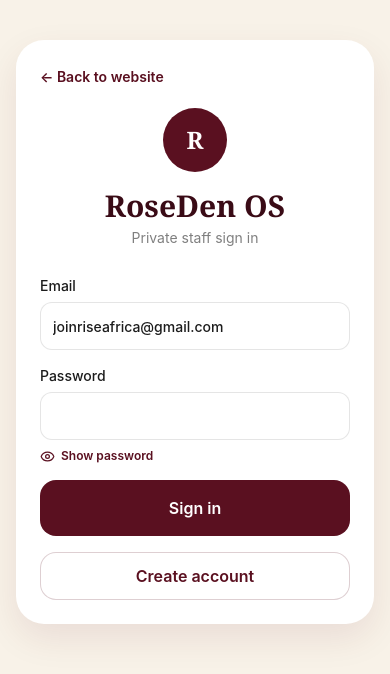
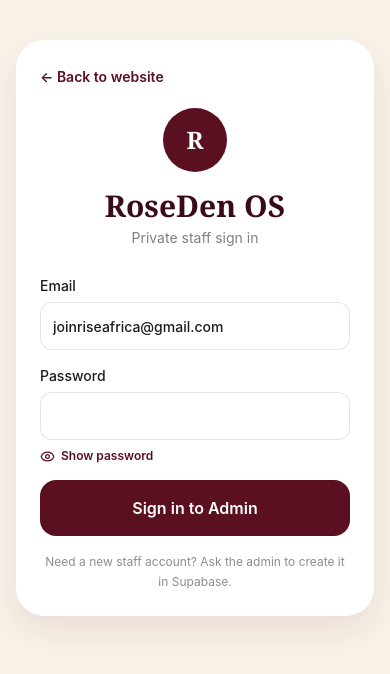
Before and after one commit to Denis060/RoseDen, a Next.js app: page /login in a window 390 px wide. Shown: the top 674 px of the page. Built offline with nearby package versions, Linux system fonts and the light colour scheme; no server answers.

Commit message:
Harden mobile login flow

```diff
--- a/app/login/page.tsx
+++ b/app/login/page.tsx
@@ -3,7 +3,7 @@
 import Link from "next/link";
 import { FormEvent, Suspense, useState } from "react";
 import { useRouter, useSearchParams } from "next/navigation";
-import { Eye, EyeOff } from "lucide-react";
+import { Eye, EyeOff, LoaderCircle } from "lucide-react";
 import { supabase } from "@/lib/supabase";
 import { Field } from "@/components/ui";
 
@@ -16,10 +16,9 @@
 
   async function handleAuth(event: FormEvent<HTMLFormElement>) {
     event.preventDefault();
-    const submitter = (event.nativeEvent as SubmitEvent).submitter as HTMLButtonElement | null;
-    const authMode = submitter?.value === "signup" ? "signup" : "login";
+    if (busy) return;
     setBusy(true);
-    setMessage("");
+    setMessage("Signing in...");
     if (!supabase) {
       setMessage("Add Supabase keys to enable sign-in.");
       setBusy(false);
@@ -28,17 +27,25 @@
     const form = new FormData(event.currentTarget);
     const email = String(form.get("email")).trim().toLowerCase();
     const password = String(form.get("password"));
-    const result = authMode === "signup"
-      ? await supabase.auth.signUp({ email, password, options: { data: { full_name: "RoseDen Admin" } } })
-      : await supabase.auth.signInWithPassword({ email, password });
-    setBusy(false);
+    const result = await supabase.auth.signInWithPassword({ email, password });
     if (result.error) {
       setMessage(result.error.message === "Invalid login credentials"
         ? "The email or password does not match. Tap Show password and check every character."
         : result.error.message);
+      setBusy(false);
+      return;
     }
-    else if (authMode === "signup" && !result.data.session) setMessage("Account created. Check your email, then return here to sign in.");
-    else router.replace(params.get("next")?.startsWith("/admin") ? params.get("next")! : "/admin");
+
+    const { data: sessionData } = await supabase.auth.getSession();
+    if (!sessionData.session) {
+      setMessage("Sign-in was accepted, but the browser did not save the session. Refresh and try once more.");
+      setBusy(false);
+      return;
+    }
+
+    setMessage("Signed in. Opening RoseDen OS...");
+    router.replace(params.get("next")?.startsWith("/admin") ? params.get("next")! : "/admin");
+    router.refresh();
   }
 
   return (
@@ -55,8 +62,11 @@
             </button>
           </div>
           {message && <p className="rounded-xl bg-gold/10 p-3 text-sm text-wine">{message}</p>}
-          <button disabled={busy} value="login" className="h-13 w-full rounded-2xl bg-burgundy px-5 py-4 font-semibold text-white disabled:opacity-60">Sign in</button>
-          <button disabled={busy} value="signup" className="h-12 w-full rounded-2xl border border-burgundy/20 bg-white px-5 font-semibold text-burgundy disabled:opacity-60">Create account</button>
+          <button type="submit" disabled={busy} className="flex h-13 w-full items-center justify-center gap-2 rounded-2xl bg-burgundy px-5 py-4 font-semibold text-white disabled:opacity-60">
+            {busy && <LoaderCircle size={18} className="animate-spin" />}
+            {busy ? "Signing in..." : "Sign in to Admin"}
+          </button>
+          <p className="text-center text-xs leading-5 text-black/45">Need a new staff account? Ask the admin to create it in Supabase.</p>
         </form>
       </div>
     </main>
--- a/components/data-provider.tsx
+++ b/components/data-provider.tsx
@@ -391,7 +391,8 @@
     refresh,
     signOut: async () => {
       await supabase?.auth.signOut();
-      setData(seedData);
+      setUser(null);
+      setData(hasSupabaseConfig ? emptyData : seedData);
     },
     addCustomer: async (item) => {
       if (useSupabase && supabase) {
```
